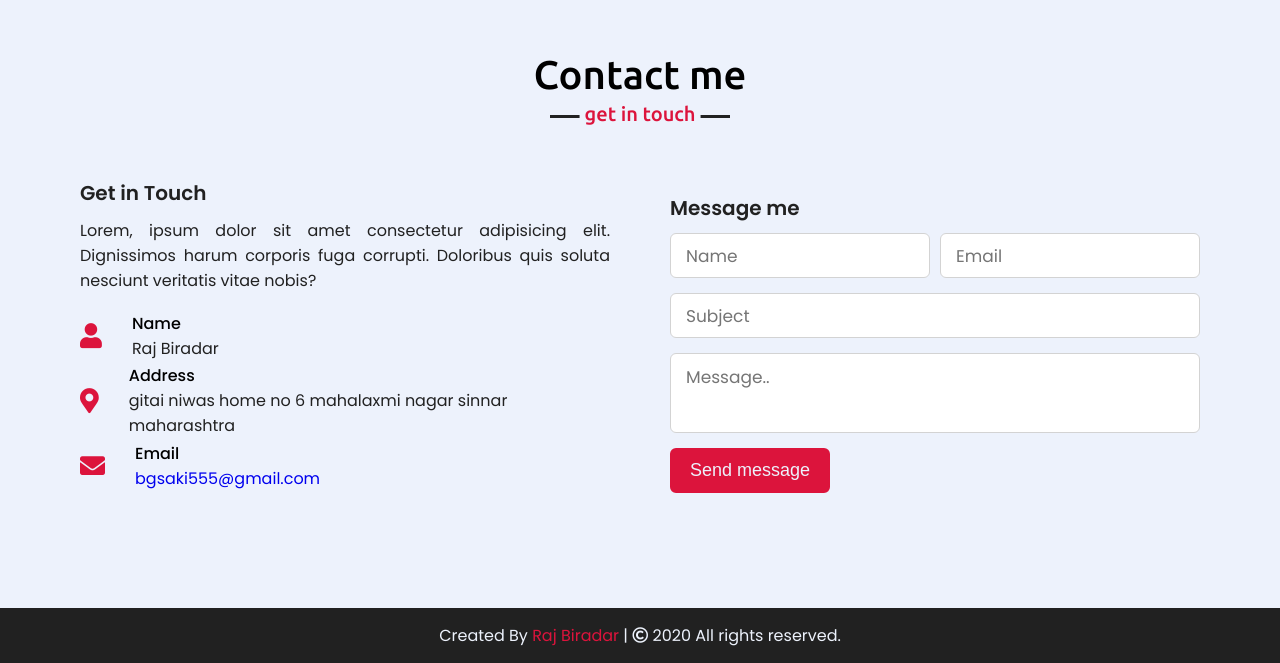
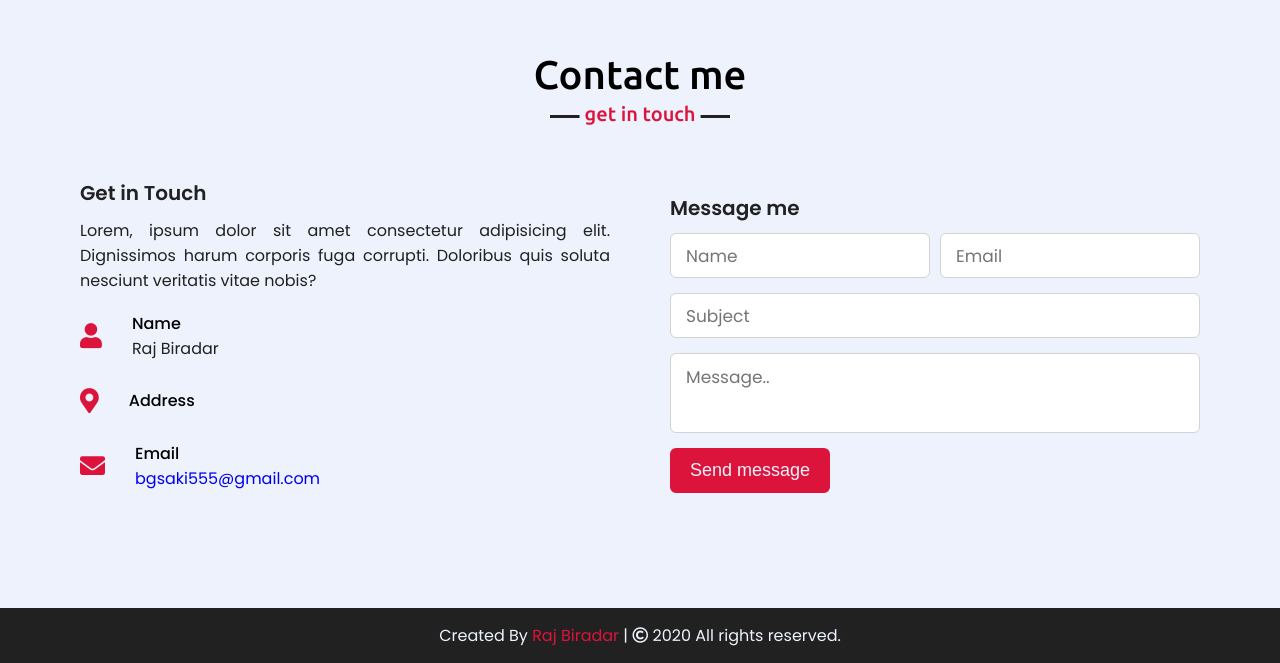
Before and after one commit to videju/final-portofolio-5, a plain HTML site: page index.html in a window 1280 px wide. Shown: the part 3452-4115 px from the top of the page. Drawn offline with nearby package versions, Linux system fonts and the light colour scheme.

Commit message:
Update index.html

```diff
--- a/index.html
+++ b/index.html
@@ -270,7 +270,7 @@
                             <i class="fas fa-map-marker-alt"></i>
                             <div class="info">
                                 <div class="head">Address</div>
-                                <div class="sub-title">gitai niwas home no 6 mahalaxmi nagar sinnar maharashtra</div>
+                                <div class="sub-title"></div>
                             </div>
                         </div>
                         <div class="row">
```
